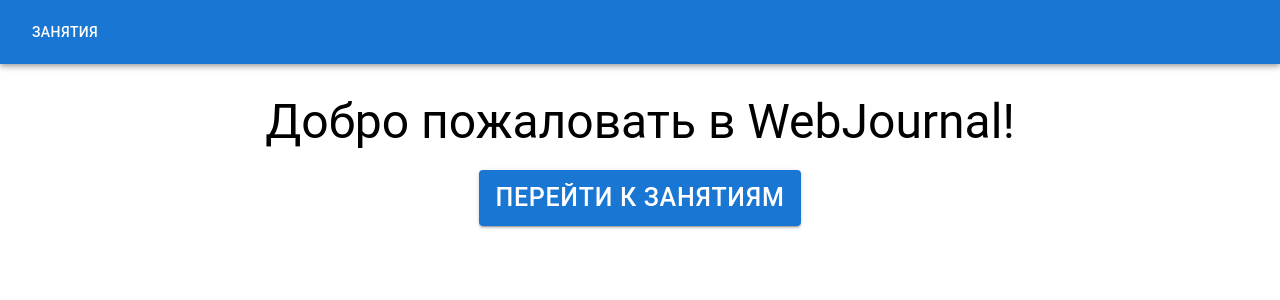
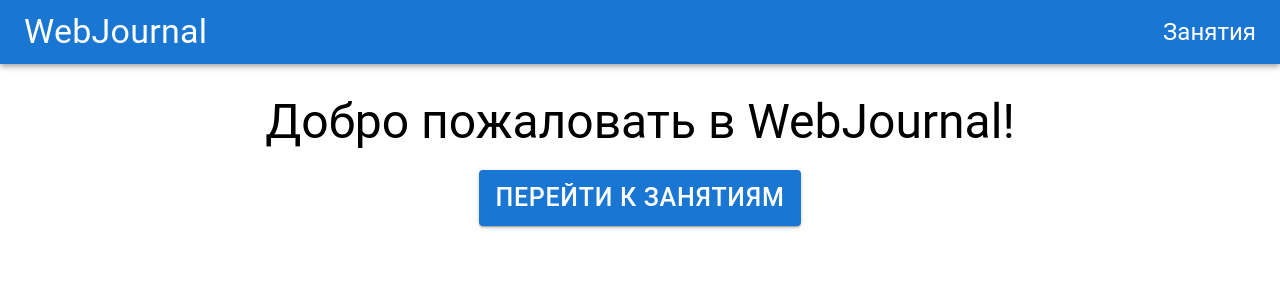
Before and after one commit to QwZxC/FirstWebAPI, a React (Create React App) app in the folder frontend/: page / in a window 1280 px wide. Shown: the top 300 px of the page. Built offline with nearby package versions, Linux system fonts and the light colour scheme.

Commit message:
add site header name

```diff
--- a/frontend/src/components/Header/Header.tsx
+++ b/frontend/src/components/Header/Header.tsx
@@ -1,21 +1,32 @@
-import { AppBar, Button, Toolbar } from '@mui/material'
+import { AppBar, Box, Toolbar, Typography } from '@mui/material'
 import React from 'react'
 import { useNavigate } from 'react-router-dom'
-import { lessonUrl } from '../../constants/routes'
+import { lessonUrl, startPage } from '../../constants/routes'
 
 export const Header = () => {
   const navigate = useNavigate()
   return (
     <AppBar position='static'>
       <Toolbar>
-        <Button
-          sx={{color: "white"}}
-          onClick={() => {
-            navigate(lessonUrl, { replace: true })
-          }}
-        >
-          Занятия
-        </Button>
+        <Box display='flex' gap='10px' alignItems='center' width='100%'>
+          <Typography
+            variant='h4'
+            sx={{ flexGrow: 1, cursor: 'pointer' }}
+            onClick={() => navigate(startPage, { replace: true })}
+          >
+            WebJournal
+          </Typography>
+
+          <Typography
+            variant='h5'
+            sx={{ color: 'white', cursor: 'pointer' }}
+            onClick={() => {
+              navigate(lessonUrl, { replace: true })
+            }}
+          >
+            Занятия
+          </Typography>
+        </Box>
       </Toolbar>
     </AppBar>
   )
```
